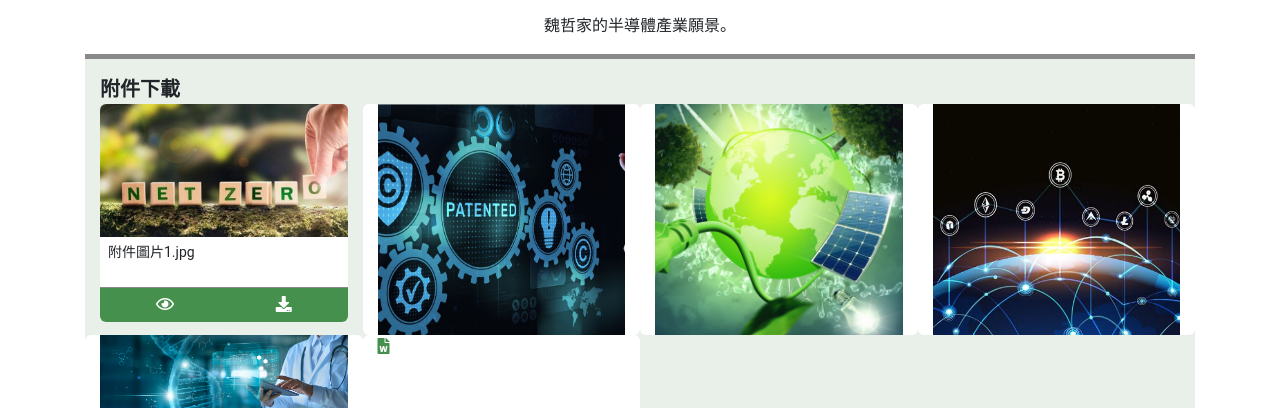
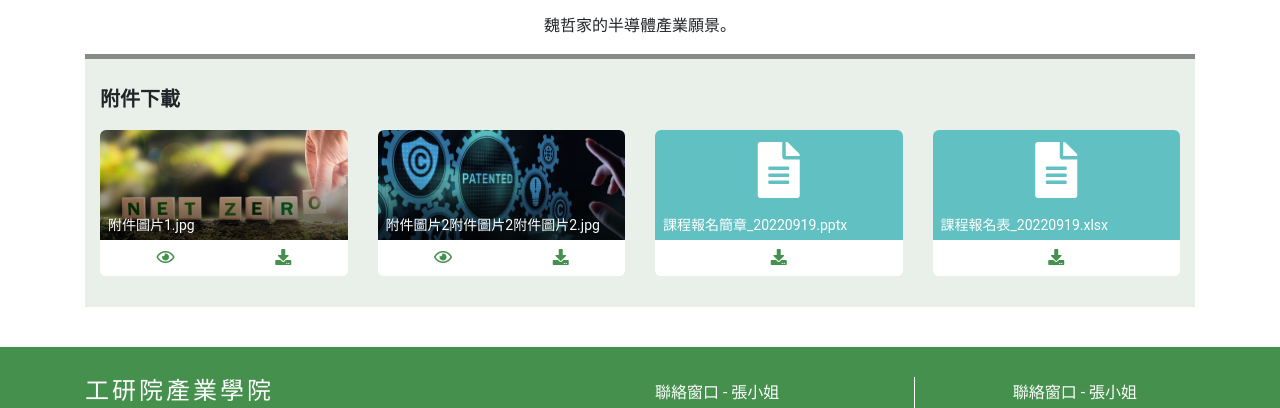
Before and after one commit to aavail007/nz-school, a plain HTML site: page article.html in a window 1280 px wide. Shown: the part 4005-4413 px from the top of the page. Drawn offline with nearby package versions, Linux system fonts and the light colour scheme; some packages are replaced by stand-ins of ours; a script that the page names is missing.

Commit message:
附件下載

```diff
--- a/article.html
+++ b/article.html
@@ -225,48 +225,84 @@
 			<!-- 附件夾檔 -->
 			<div class="nz-folder">
 				<div class="nz-folder-title">附件下載</div>
-				<div class="row">
-					<div class="col-md-3">
+				<div class="row my-2">
+					<!-- 附件-圖 -->
+					<div class="col-md-3 col-6">
 						<div class="nz-folder-card">
-							<a class="nz-folder-img" href="img/example/img-1.JPG" data-toggle="lightbox" data-gallery="example-gallery">
+							<div class="nz-folder-img">
+								<a href="img/example/img-1.JPG" data-toggle="lightbox" data-gallery="img-gallery">
 									<img src="img/example/img-1.JPG">
+									<div class="nz-file-mask">
+										<div class="nz-file-name nz-overflow-ellipsis" data-toggle="tooltip" data-placement="bottom" title="附件圖片1.jpg">附件圖片1.jpg</div>
+									</div>
 								</a>
-							<div class="nz-file-name nz-overflow-ellipsis-2">附件圖片1.jpg</div>
+							</div>
 							<div class="d-flex justify-content-around nz-file-tool">
-								<div class="nz-file-tool-btn" data-toggle="tooltip" data-placement="top" title="預覽">
-									<i class="far fa-eye"></i>
-								</div>
-								<div class="nz-file-tool-btn nz-download" data-toggle="tooltip" data-placement="top" title="下載">
+								<a href="img/example/img-1.JPG" class="nz-file-tool-btn" data-toggle="lightbox" data-gallery="img-gallery-2">
+									<i class="far fa-eye" data-toggle="tooltip" data-placement="bottom" title="預覽"></i>
+								</a>
+								<a href="#" class="nz-file-tool-btn nz-download" data-toggle="tooltip" data-placement="bottom" title="下載">
 									<i class="fas fa-download"></i>
+								</a>
 							</div>
 						</div>
 					</div>
+					<!-- 附件-圖 -->
+					<div class="col-md-3 col-6">
+						<div class="nz-folder-card">
+							<div class="nz-folder-img">
+								<a href="img/example/img-2.JPG" data-toggle="lightbox" data-gallery="img-gallery">
+									<img src="img/example/img-2.JPG">
+									<div class="nz-file-mask">
+										<div class="nz-file-name nz-overflow-ellipsis" data-toggle="tooltip" data-placement="bottom" title="附件圖片2附件圖片2附件圖片2.jpg">附件圖片2附件圖片2附件圖片2.jpg</div>
 									</div>
-					<div class="col-md-3 nz-folder-card">
-						<a class="nz-folder-img" href="img/example/img-2.JPG" data-toggle="lightbox" data-gallery="example-gallery">
-							<img src="img/example/img-2.JPG">
-							<p class="nz-file-name nz-overflow-ellipsis">附件圖片2.jpg</p>
 								</a>
 							</div>
-					<div class="col-md-3 nz-folder-card">
-						<a class="nz-folder-img" href="img/example/img-3.JPG" data-toggle="lightbox" data-gallery="example-gallery">
-							<img src="img/example/img-3.JPG">
+							<div class="d-flex justify-content-around nz-file-tool">
+								<a href="img/example/img-2.JPG" class="nz-file-tool-btn" data-toggle="lightbox" data-gallery="img-gallery-2">
+									<i class="far fa-eye" data-toggle="tooltip" data-placement="bottom" title="預覽"></i>
+								</a>
+								<a href="#" class="nz-file-tool-btn nz-download" data-toggle="tooltip" data-placement="bottom" title="下載">
+									<i class="fas fa-download"></i>
 								</a>
 							</div>
-					<div class="col-md-3 nz-folder-card">
-						<a class="nz-folder-img" href="img/example/img-4.JPG" data-toggle="lightbox" data-gallery="example-gallery">
-							<img src="img/example/img-4.JPG">
+						</div>
+					</div>
+					<!-- 附件檔案 -->
+					<div class="col-md-3 col-6">
+						<div class="nz-folder-card">
+							<div class="nz-folder-img">
+								<a>
+									<div class="nz-file-office">
+										<i class="fas fa-file-alt"></i>
+										<div class="nz-file-name nz-overflow-ellipsis" data-toggle="tooltip" data-placement="bottom" title="課程報名簡章_20220919.pptx">課程報名簡章_20220919.pptx</div>
+									</div>
 								</a>
 							</div>
-					<div class="col-md-3 nz-folder-card">
-						<a class="nz-folder-img" href="img/example/img-5.JPG" data-toggle="lightbox" data-gallery="example-gallery">
-							<img src="img/example/img-5.JPG">
+							<div class="d-flex justify-content-around nz-file-tool">
+								<a href="#" class="nz-file-tool-btn" data-toggle="tooltip" data-placement="bottom" title="下載">
+									<i class="fas fa-download"></i>
 								</a>
 							</div>
-					<div class="col-md-3 nz-folder-card">
-						<a class="nz-folder-img" href="#">
-							<i class="fas fa-file-word"></i>
+						</div>
+					</div>
+					<!-- 附件檔案 -->
+					<div class="col-md-3 col-6">
+						<div class="nz-folder-card">
+							<div class="nz-folder-img">
+								<a>
+									<div class="nz-file-office">
+										<i class="fas fa-file-alt"></i>
+										<div class="nz-file-name nz-overflow-ellipsis" data-toggle="tooltip" data-placement="bottom" title="課程報名表_20220919.xels">課程報名表_20220919.xlsx</div>
+									</div>
 								</a>
+							</div>
+							<div class="d-flex justify-content-around nz-file-tool">
+								<a href="#" class="nz-file-tool-btn" data-toggle="tooltip" data-placement="bottom" title="下載">
+									<i class="fas fa-download"></i>
+								</a>
+							</div>
+						</div>
 					</div>
 				</div>
 			</div>
--- a/css/nz_style.css
+++ b/css/nz_style.css
@@ -857,16 +857,20 @@ a.nz-a-white:active {
 .nz-folder-title {
     font-size: 20px;
     font-weight: bold;
+    margin-top: 10px;
 }
 
 .nz-folder-card {
     background-color: #ffffff;
     border-radius: 6px;
     overflow: hidden;
+    margin: 8px 0;
 }
 
 .nz-folder-img {
-    height: 150px;
+    width: 100%;
+    height: 110px;
+    position: relative;
 }
 
 .nz-folder-card img {
@@ -875,25 +879,51 @@ a.nz-a-white:active {
     object-fit: cover;
 }
 
+.nz-file-mask {
+    position: absolute;
+    top: 0;
+    width: 100%;
+    height: 100%;
+    background: linear-gradient(180deg, rgba(0, 0, 0, 0) 30%, rgba(0, 0, 0, 0.9) 120%);
+}
+.nz-file-img-title {
+    font-size: 20px;
+    margin-bottom: 5px;
+}
+
 .nz-file-name {
+    position: absolute;
+    bottom: 0px;
     font-size: 14px;
     padding: 5px 8px;
-    height: 50px;
-}
-
-.nz-download {
-
+    color: #ffffff;
+    word-break: break-all;
+    height: 30px;
 }
 
 .nz-file-tool {
-    padding: 5px;
-    background-color: #45904d;
-    color: #ffffff;
-    border-top: solid 1px #898989;
+    padding: 6px;
+    background-color: #ffffff;
+    color: #45904d;
 }
 .nz-file-tool-btn {
     font-size: 16px;
+    cursor: pointer;
 }
+
+.nz-file-office {
+    font-size: 56px;
+    text-align: center;
+    color: #ffffff;
+    height: 110px;
+    background-color: #61c1c2;
+}
+
+.ekko-lightbox-nav-overlay a {
+    color: #ffffff;
+    opacity: 0.5;
+}
+
 @media(max-width: 767.98px) {
     /* --------- table rwd --------- */
     .nz-rwd-table th,
```
Lines whose indentation alone changed are shown as unchanged.
